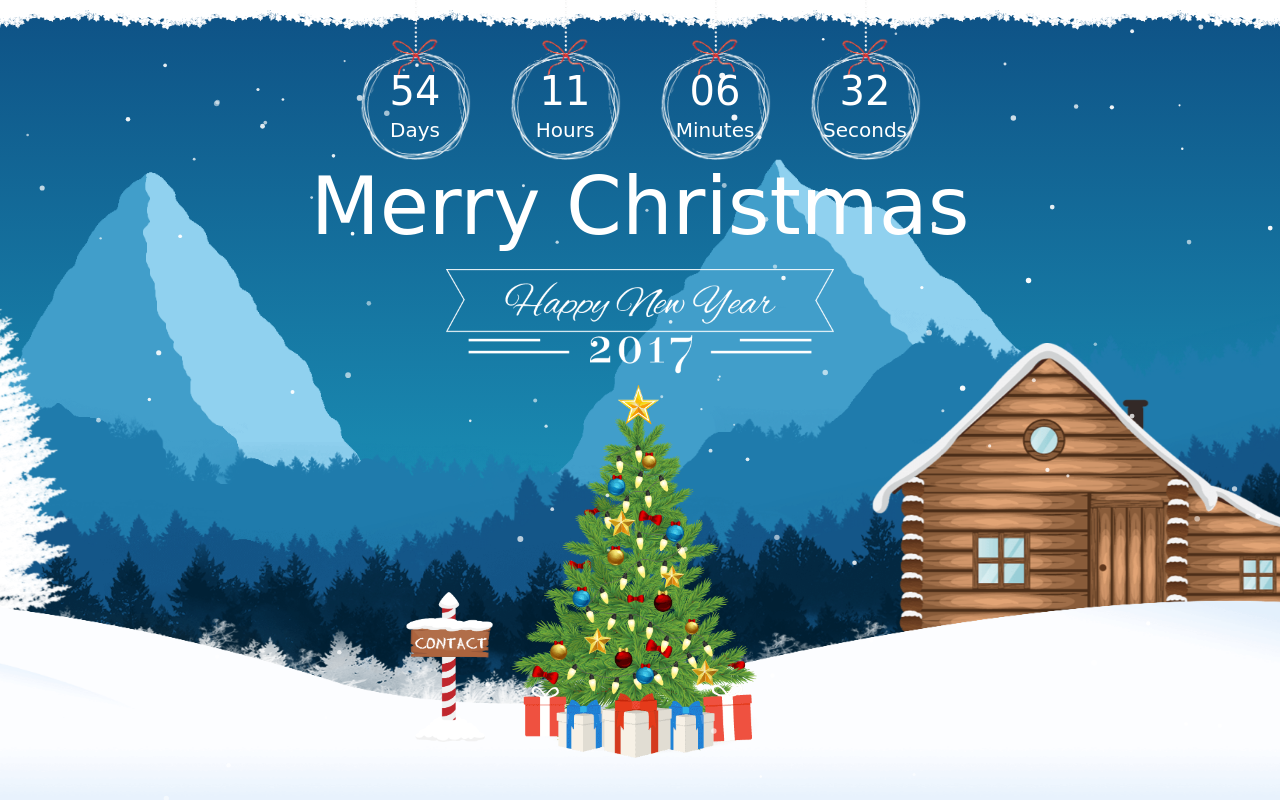
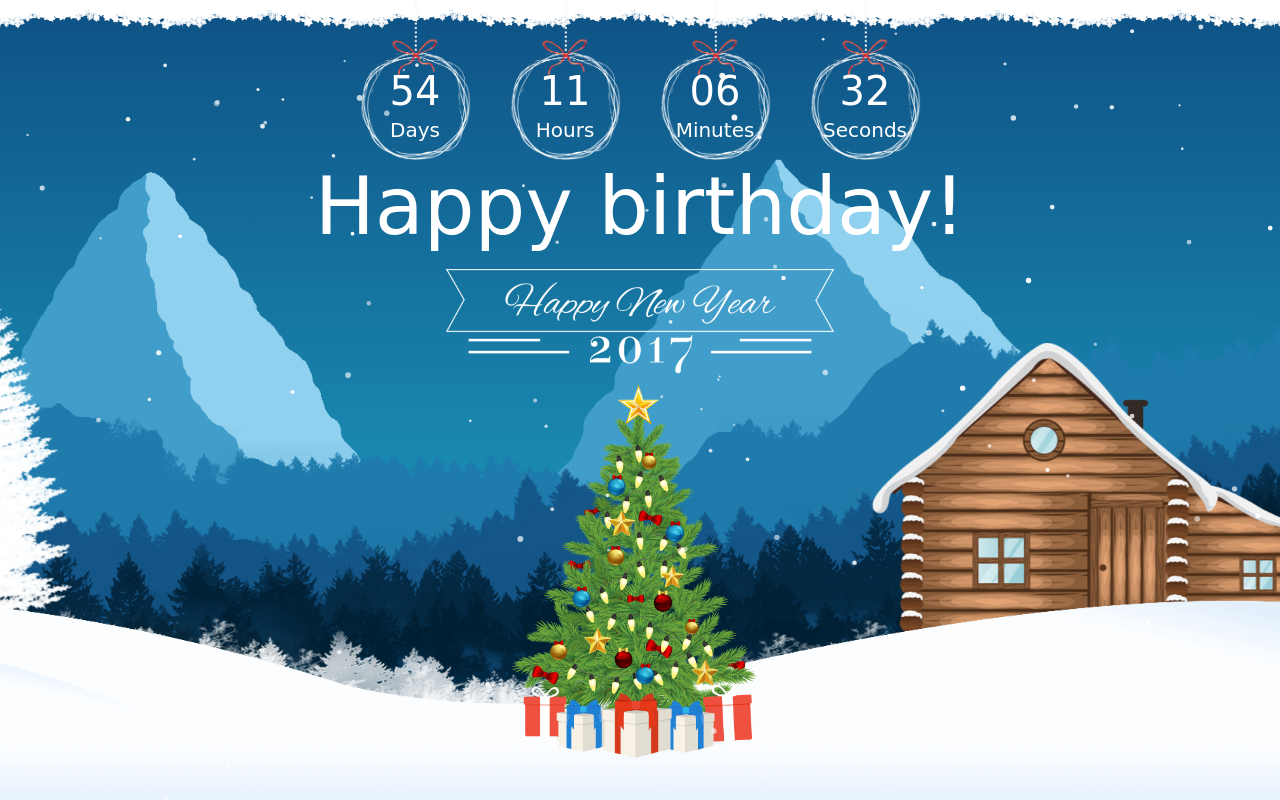
Before and after one commit to yangjiangs/yangchaojiang.github.io, a plain HTML site: page index.html in a window 1280 px wide. Drawn offline with nearby package versions, Linux system fonts and the light colour scheme.

Commit message:
修改主页

```diff
--- a/index.html
+++ b/index.html
@@ -32,13 +32,13 @@
 	<div id="countdown_container"></div>
 
 	<!-- Merry Christmas Text -> You can replace with anything you like! -->
-	<div class="merry-christmas-text">Merry Christmas</div>
+	<div class="merry-christmas-text">Happy birthday!</div>
 
 	<!-- Happy new year 2017 photo -->
 	<div class="happy-new-year"></div>
 
 	<!-- Contact Pole Image -> From here the E-mail modal is triggered -->
-	<div id="mail_pole">
+	<div id="mail_pole"  style="display:none;">
 		<img src="501/images/pole.png" class="img-responsive" alt="mail-pole" data-toggle="modal" data-target="#contact_modal">
 	</div>
 	<!-- Christmas Tree -->
```
